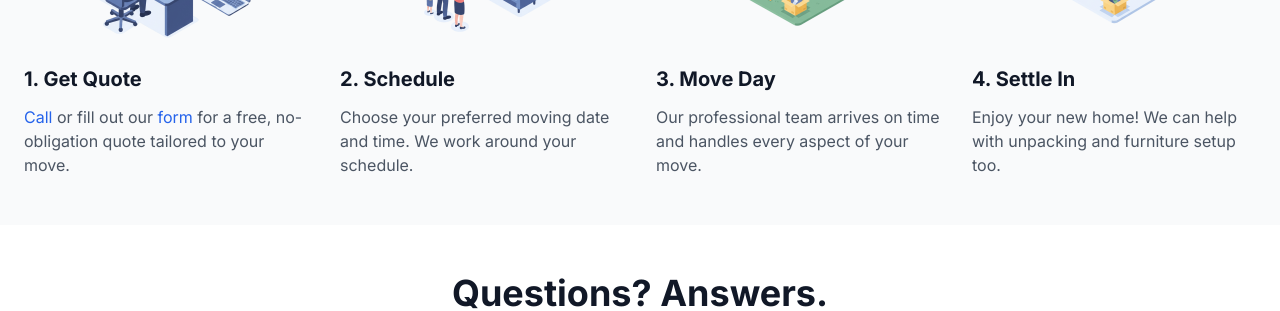
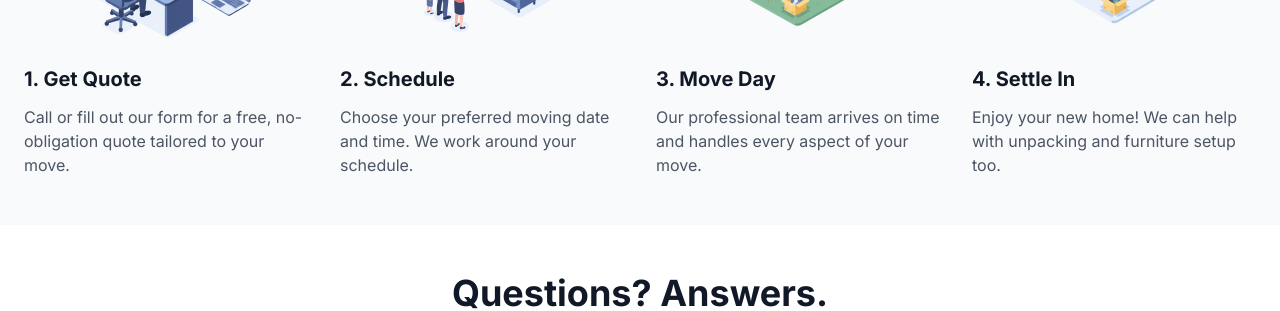
Before and after one commit to andreacarpini/fair_2, a Jekyll site: the page built from index.html, in a window 1280 px wide and 900 px high, scrolled down 2925 px. Shown: the part 153-464 px from the top of the window. Built offline with Jekyll 4.4.1, drawn with Linux system fonts in a browser that asks for light colours; nearby versions of some CDN libraries; the list of posts is cut into pages by our own code.

Commit message:
faq, inline update

```diff
--- a/index.html
+++ b/index.html
@@ -308,7 +308,7 @@ description: "Licensed and insured moving company in Chicago. Local and long-dis
                     <img src="{{ '/assets/images/Get_Quote_pic.png' | relative_url }}" alt="Get Quote Step Process" class="w-64"/>
                 </div>
                 <h3 class="text-xl font-bold text-gray-900 mb-3">1. Get Quote</h3>
-                <p class="text-gray-600"><a href="tel:312-858-0611" class="text-blue-600 hover:text-gray-600 transition-colors touch-safe">Call</a> or fill out our <button onclick="openQuoteModal()" class="text-blue-600 hover:text-gray-600 transition-colors touch-safe border-none bg-transparent p-0 cursor-pointer">form</button> for a free, no-obligation quote tailored to your move.</p>
+                <p class="text-gray-600">Call or fill out our form for a free, no-obligation quote tailored to your move.</p>
             </div>
 
             <div class="text-left">
@@ -385,7 +385,7 @@ description: "Licensed and insured moving company in Chicago. Local and long-dis
                         <i class="fas fa-chevron-right ml-4 text-blue-600"></i>
                     </button>
                     <div class="faq-answer hidden px-6 pb-6 text-gray-700 text-sm">
-                        <p>You can get a free, no-obligation quote by calling <a href="tel:312-858-0611" class="text-blue-600 hover:underline touch-safe">(312) 858-0611</a> or using our online <button onclick="openQuoteModal()" class="text-blue-600 hover:underline border-none bg-transparent p-0 cursor-pointer touch-safe">form</button>. We provide transparent pricing with no hidden fees. A small deposit secures your date, with the balance due upon completion of the move. We accept cash, Zelle, and all major credit cards.</p>
+                        <p>You can get a free, no-obligation quote by calling (312) 858-0611 or using our online form. We provide transparent pricing with no hidden fees. A small deposit secures your date, with the balance due upon completion of the move. We accept cash, Zelle, and all major credit cards.</p>
                     </div>
                 </div>
 
@@ -423,7 +423,7 @@ description: "Licensed and insured moving company in Chicago. Local and long-dis
                     <div class="faq-answer hidden px-6 pb-6 text-gray-700 text-sm">
                         <p>For the most accurate estimate, we recommend:</p>
                         <ol class="list-decimal pl-5 mt-2 space-y-1">
-                            <li>Call us at <a href="tel:312-858-0611" class="text-blue-600 hover:underline">(312) 858-0611</a>; or fill out our <button onclick="openQuoteModal()" class="text-blue-600 hover:text-gray-600 transition-colors touch-safe border-none bg-transparent p-0 cursor-pointer">form</button>; or contact us directly at info@fairplaymoving.com for a consultation</li>
+                            <li>Call us at (312) 858-0611; or fill out our form; or contact us directly at info@fairplaymoving.com for a consultation</li>
                             <li>Provide a detailed list of items (especially large/heavy furniture)</li>
                             <li>Send photos of your space if possible</li>
                             <li>Mention any special items (piano, safe, pool table, etc.)</li>
@@ -454,12 +454,12 @@ description: "Licensed and insured moving company in Chicago. Local and long-dis
                         <i class="fas fa-chevron-right ml-4 text-blue-600"></i>
                     </button>
                     <div class="faq-answer hidden px-6 pb-6 text-gray-700 text-sm">
-                        <p class="mt-3"><strong>Valuation Options:</strong></p>
+                        <p>Valuation Options:</p>
                         <ul class="list-disc pl-5 mt-1 space-y-1">
-                            <li><strong>Basic Protection:</strong> Included at no extra cost - covers up to $0.60 per pound per article</li>
-                            <li><strong>Full Value Protection:</strong> Additional coverage available - covers repair or replacement value</li>
+                            <li>Basic Protection: Included at no extra cost - covers up to $0.60 per pound per article</li>
+                            <li>Full Value Protection: Additional coverage available - covers repair or replacement value</li>
                         </ul>
-                        <p class="mt-3">If your items have a high value, you can get additional coverage from various sources. We highly recommend using <a href="https://www.movinginsurance.com/" target="_blank" rel="noopener noreferrer" class="text-blue-600 hover:text-blue-800 hover:underline">movinginsurance.com</a>. It's advisable to purchase your policy at least 72 hours before your move.</p>
+                        <p class="mt-3">If your items have a high value, you can get additional coverage from various sources. We highly recommend using movinginsurance.com. It's advisable to purchase your policy at least 72 hours before your move.</p>
                     </div>
                 </div>
             </div>
@@ -652,7 +652,7 @@ description: "Licensed and insured moving company in Chicago. Local and long-dis
                     <div class="faq-answer hidden px-6 pb-6 text-gray-700 text-sm">
                         <p>We bill by the hour, so your final charge reflects the actual time spent on your move:</p>
 
-                        <p class="mt-3"><strong>If your move takes LESS time:</strong></p>
+                        <p>If your move takes LESS time:</p>
                         <ul class="list-disc pl-5 mt-1 space-y-1">
                             <li>You only pay for the actual hours worked</li>
                             <li>Our estimates include a buffer, so finishing early is common</li>
@@ -660,7 +660,7 @@ description: "Licensed and insured moving company in Chicago. Local and long-dis
                             <li>We'll provide an updated invoice showing the reduced time</li>
                         </ul>
 
-                        <p class="mt-3"><strong>If your move takes MORE time:</strong></p>
+                        <p>If your move takes MORE time:</p>
                         <ul class="list-disc pl-5 mt-1 space-y-1">
                             <li>We'll communicate with you as soon as we realize we'll need extra time</li>
                             <li>You'll only be charged for additional 15-minute increments</li>
@@ -668,7 +668,7 @@ description: "Licensed and insured moving company in Chicago. Local and long-dis
                             <li>We'll get your approval before proceeding with additional work</li>
                         </ul>
 
-                        <p class="mt-3"><strong>Important:</strong> Our crew leads provide time updates throughout the move. The final invoice will show a detailed breakdown of hours worked. Payment is only due after the move is complete and you're satisfied with the service.</p>
+                        <p>Important: Our crew leads provide time updates throughout the move. The final invoice will show a detailed breakdown of hours worked. Payment is only due after the move is complete and you're satisfied with the service.</p>
                     </div>
                 </div>
             </div>
@@ -678,6 +678,7 @@ description: "Licensed and insured moving company in Chicago. Local and long-dis
         </div>
     </div>
 </section>
+
 <!-- What To Expect Section -->
 <section id="what-to-expect" class="py-12 bg-gray-50">
     <div class="max-w-7xl mx-auto px-6">
```
Also changed, not shown: 10 other files.
